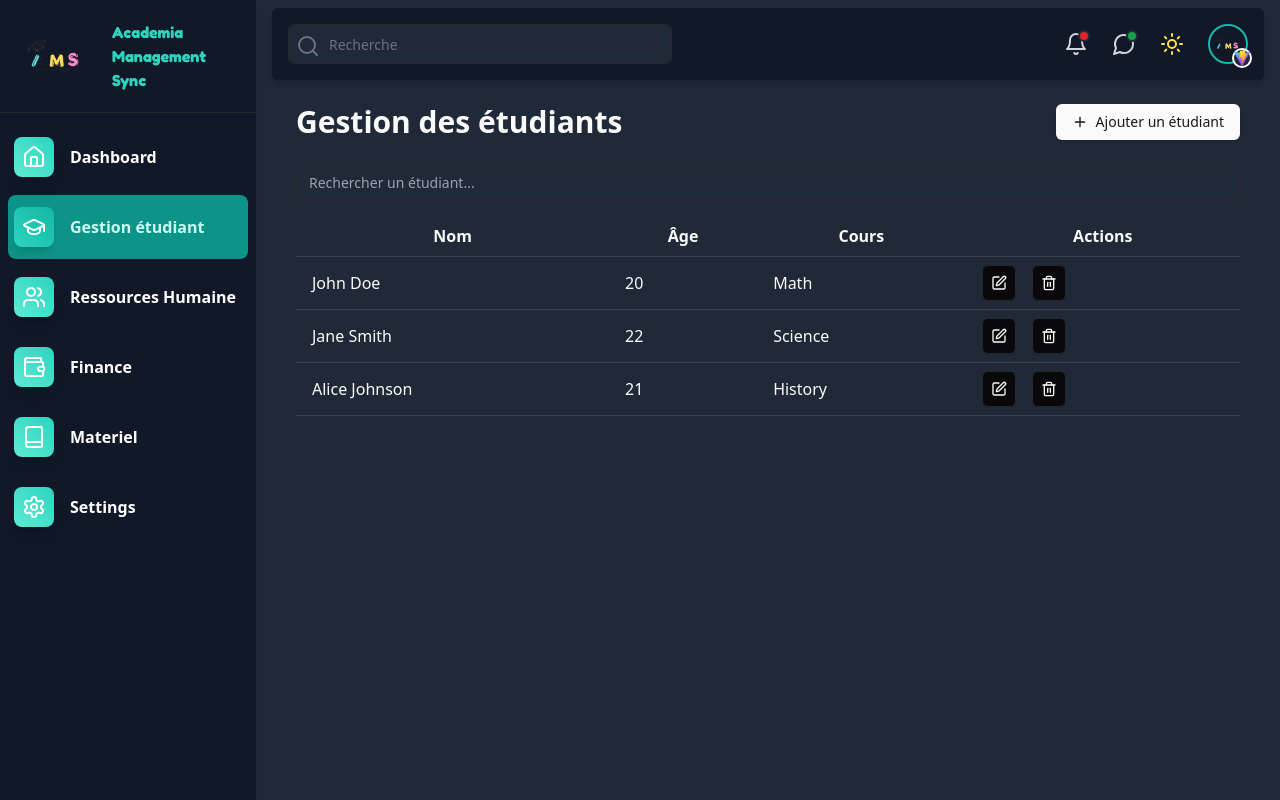
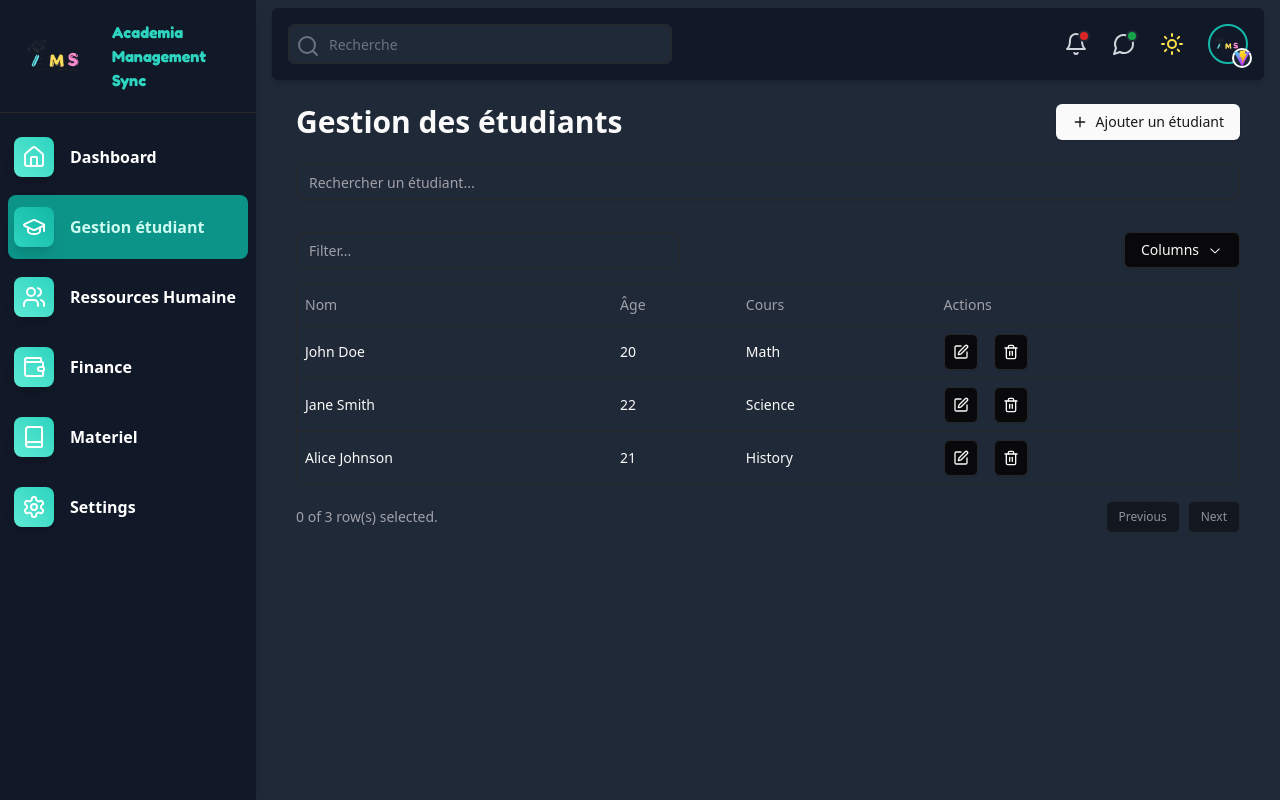
Before and after one commit to AureDulvresse/app.ams.io, a React (Vite) app: page /students in a window 1280 px wide. Built offline with nearby package versions, Linux system fonts and the light colour scheme.

Commit message:
Datatable component updated

```diff
--- a/package.json
+++ b/package.json
@@ -35,6 +35,7 @@
     "@radix-ui/react-toast": "^1.2.1",
     "@radix-ui/react-toggle": "^1.1.0",
     "@tanstack/react-query": "^5.55.4",
+    "@tanstack/react-table": "^8.20.5",
     "axios": "^1.7.7",
     "chart.js": "^4.4.4",
     "class-variance-authority": "^0.7.0",
--- a/src/components/Students.tsx
+++ b/src/components/Students.tsx
@@ -2,6 +2,7 @@ import React, { useState } from "react";
 import { Edit, Trash2, Plus } from "lucide-react";
 import { Button } from "./ui/button";
 import { Input } from "./ui/input";
+import DataTable from "./common/DataTable";
 
 interface Student {
   id: number;
@@ -9,6 +10,37 @@ interface Student {
   age: number;
   course: string;
 }
+
+// Définition des colonnes pour DataTable
+const columns = [
+  {
+    accessorKey: "name",
+    header: "Nom",
+  },
+  {
+    accessorKey: "age",
+    header: "Âge",
+  },
+  {
+    accessorKey: "course",
+    header: "Cours",
+  },
+  {
+    accessorFn: (row: Student) => row,
+    id: "actions",
+    cell: (_info) => (
+      <div className="flex items-center gap-4">
+        <Button variant="outline" className="p-2">
+          <Edit size={16} />
+        </Button>
+        <Button variant="outline" className="p-2">
+          <Trash2 size={16} />
+        </Button>
+      </div>
+    ),
+    header: "Actions",
+  },
+];
 
 const Students: React.FC = () => {
   // Exemple de données
@@ -44,48 +76,7 @@ const Students: React.FC = () => {
         />
       </div>
 
-      <div className="overflow-x-auto">
-        <table className="min-w-full bg-white dark:bg-gray-800 shadow-md rounded">
-          <thead>
-            <tr>
-              <th className="px-4 py-2 border-b dark:border-gray-700">Nom</th>
-              <th className="px-4 py-2 border-b dark:border-gray-700">Âge</th>
-              <th className="px-4 py-2 border-b dark:border-gray-700">Cours</th>
-              <th className="px-4 py-2 border-b dark:border-gray-700">
-                Actions
-              </th>
-            </tr>
-          </thead>
-          <tbody>
-            {filteredStudents.map((student) => (
-              <tr
-                key={student.id}
-                className="hover:bg-gray-100 dark:hover:bg-gray-700"
-              >
-                <td className="px-4 py-2 border-b dark:border-gray-700">
-                  {student.name}
-                </td>
-                <td className="px-4 py-2 border-b dark:border-gray-700">
-                  {student.age}
-                </td>
-                <td className="px-4 py-2 border-b dark:border-gray-700">
-                  {student.course}
-                </td>
-                <td className="px-4 py-2 border-b dark:border-gray-700">
-                  <div className="flex items-center gap-4">
-                    <Button variant="outline" className="p-2">
-                      <Edit size={16} />
-                    </Button>
-                    <Button variant="outline" className="p-2">
-                      <Trash2 size={16} />
-                    </Button>
-                  </div>
-                </td>
-              </tr>
-            ))}
-          </tbody>
-        </table>
-      </div>
+      <DataTable data={filteredStudents} columns={columns} />
     </div>
   );
 };
--- /dev/null
+++ b/src/components/common/DataTable.tsx
@@ -0,0 +1,183 @@
+import * as React from "react";
+import { ChevronDownIcon } from "@radix-ui/react-icons";
+import {
+  ColumnDef,
+  ColumnFiltersState,
+  SortingState,
+  VisibilityState,
+  flexRender,
+  getCoreRowModel,
+  getFilteredRowModel,
+  getPaginationRowModel,
+  getSortedRowModel,
+  useReactTable,
+} from "@tanstack/react-table";
+
+import { Button } from "@/components/ui/button";
+import { Input } from "@/components/ui/input";
+import {
+  Table,
+  TableBody,
+  TableCell,
+  TableHead,
+  TableHeader,
+  TableRow,
+} from "@/components/ui/table";
+
+import {
+  DropdownMenu,
+  DropdownMenuCheckboxItem,
+  DropdownMenuContent,
+  DropdownMenuTrigger,
+} from "../ui/dropdown-menu";
+
+interface DataTableProps<T> {
+  data: T[];
+  columns: ColumnDef<T>[];
+}
+
+const DataTable = <T,>({ data, columns }: DataTableProps<T>) => {
+  const [sorting, setSorting] = React.useState<SortingState>([]);
+  const [columnFilters, setColumnFilters] = React.useState<ColumnFiltersState>(
+    []
+  );
+  const [columnVisibility, setColumnVisibility] =
+    React.useState<VisibilityState>({});
+  const [rowSelection, setRowSelection] = React.useState({});
+
+  const table = useReactTable({
+    data,
+    columns,
+    onSortingChange: setSorting,
+    onColumnFiltersChange: setColumnFilters,
+    getCoreRowModel: getCoreRowModel(),
+    getPaginationRowModel: getPaginationRowModel(),
+    getSortedRowModel: getSortedRowModel(),
+    getFilteredRowModel: getFilteredRowModel(),
+    onColumnVisibilityChange: setColumnVisibility,
+    onRowSelectionChange: setRowSelection,
+    state: {
+      sorting,
+      columnFilters,
+      columnVisibility,
+      rowSelection,
+    },
+  });
+
+  return (
+    <div className="w-full">
+      <div className="flex items-center py-4">
+        <Input
+          placeholder="Filter..."
+          value={(table.getColumn("name")?.getFilterValue() as string) ?? ""}
+          onChange={(event) =>
+            table.getColumn("name")?.setFilterValue(event.target.value)
+          }
+          className="max-w-sm"
+        />
+        <DropdownMenu>
+          <DropdownMenuTrigger asChild>
+            <Button variant="outline" className="ml-auto">
+              Columns <ChevronDownIcon className="ml-2 h-4 w-4" />
+            </Button>
+          </DropdownMenuTrigger>
+          <DropdownMenuContent align="end">
+            {table
+              .getAllColumns()
+              .filter((column) => column.getCanHide())
+              .map((column) => {
+                return (
+                  <DropdownMenuCheckboxItem
+                    key={column.id}
+                    className="capitalize"
+                    checked={column.getIsVisible()}
+                    onCheckedChange={(value) =>
+                      column.toggleVisibility(!!value)
+                    }
+                  >
+                    {column.id}
+                  </DropdownMenuCheckboxItem>
+                );
+              })}
+          </DropdownMenuContent>
+        </DropdownMenu>
+      </div>
+      <div className="rounded-md border">
+        <Table>
+          <TableHeader>
+            {table.getHeaderGroups().map((headerGroup) => (
+              <TableRow key={headerGroup.id}>
+                {headerGroup.headers.map((header) => {
+                  return (
+                    <TableHead key={header.id}>
+                      {header.isPlaceholder
+                        ? null
+                        : flexRender(
+                            header.column.columnDef.header,
+                            header.getContext()
+                          )}
+                    </TableHead>
+                  );
+                })}
+              </TableRow>
+            ))}
+          </TableHeader>
+          <TableBody>
+            {table.getRowModel().rows?.length ? (
+              table.getRowModel().rows.map((row) => (
+                <TableRow
+                  key={row.id}
+                  data-state={row.getIsSelected() && "selected"}
+                >
+                  {row.getVisibleCells().map((cell) => (
+                    <TableCell key={cell.id}>
+                      {flexRender(
+                        cell.column.columnDef.cell,
+                        cell.getContext()
+                      )}
+                    </TableCell>
+                  ))}
+                </TableRow>
+              ))
+            ) : (
+              <TableRow>
+                <TableCell
+                  colSpan={columns.length}
+                  className="h-24 text-center"
+                >
+                  No results.
+                </TableCell>
+              </TableRow>
+            )}
+          </TableBody>
+        </Table>
+      </div>
+      <div className="flex items-center justify-end space-x-2 py-4">
+        <div className="flex-1 text-sm text-muted-foreground">
+          {table.getFilteredSelectedRowModel().rows.length} of{" "}
+          {table.getFilteredRowModel().rows.length} row(s) selected.
+        </div>
+        <div className="space-x-2">
+          <Button
+            variant="outline"
+            size="sm"
+            onClick={() => table.previousPage()}
+            disabled={!table.getCanPreviousPage()}
+          >
+            Previous
+          </Button>
+          <Button
+            variant="outline"
+            size="sm"
+            onClick={() => table.nextPage()}
+            disabled={!table.getCanNextPage()}
+          >
+            Next
+          </Button>
+        </div>
+      </div>
+    </div>
+  );
+};
+
+export default DataTable;
```
Also changed, not shown: 1 other file (tests, documents, lock files or other folders).
